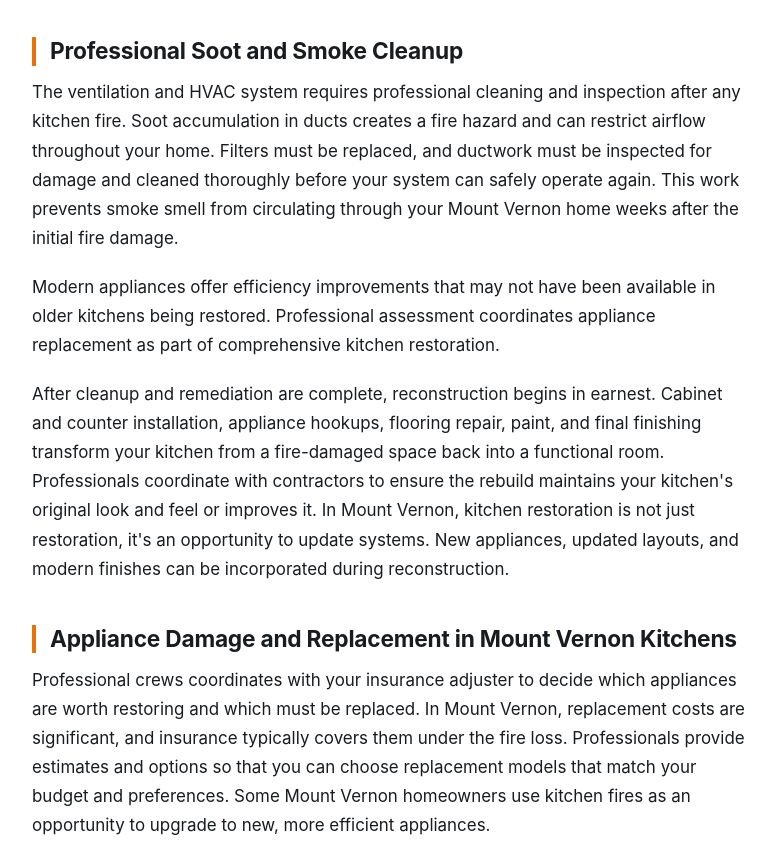
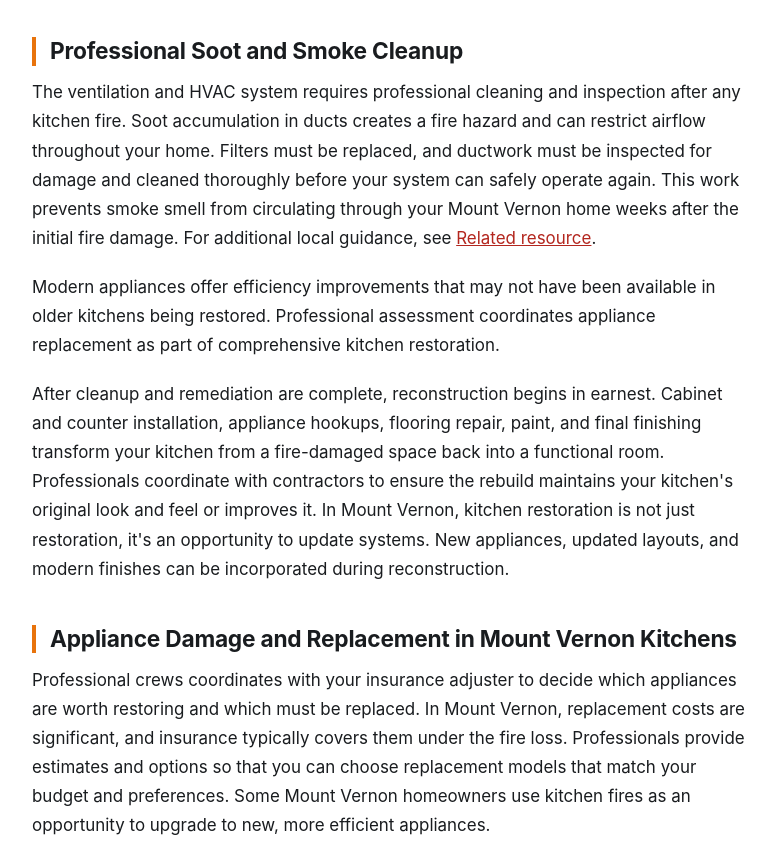
Before and after one commit to cloudstackingmasumak/mount-vernon-wa-fire-damage, a plain HTML site: page index.html in a window 1280 px wide. Shown: the part 1672-2516 px from the top of the page, without its empty margins (250-1025 px from the left). Drawn offline with Linux system fonts and the light colour scheme.

Commit message:
add index.html

```diff
--- a/index.html
+++ b/index.html
@@ -95,7 +95,7 @@
 <p>Most fire-damaged appliances are replaced rather than repaired. The cost and downtime of repair often exceed replacement cost. Some newer appliances have electronic components that are destroyed by heat or soot. Older appliances might be worth saving if only cosmetic damage occurred. The decision depends on the appliance age, the extent of damage, and availability of replacement models. In Mount Vernon, the restoration team helps prioritize which appliances are worth attempting to save.</p>
 <p>Custom cabinets are often worth restoration investment even if it costs more than standard replacement, due to the cost of custom work. Painted cabinets may be more easily refinished than stained wood that has absorbed smoke.</p>
 <h2>Professional Soot and Smoke Cleanup</h2>
-<p>The ventilation and HVAC system requires professional cleaning and inspection after any kitchen fire. Soot accumulation in ducts creates a fire hazard and can restrict airflow throughout your home. Filters must be replaced, and ductwork must be inspected for damage and cleaned thoroughly before your system can safely operate again. This work prevents smoke smell from circulating through your Mount Vernon home weeks after the initial fire damage.</p>
+<p>The ventilation and HVAC system requires professional cleaning and inspection after any kitchen fire. Soot accumulation in ducts creates a fire hazard and can restrict airflow throughout your home. Filters must be replaced, and ductwork must be inspected for damage and cleaned thoroughly before your system can safely operate again. This work prevents smoke smell from circulating through your Mount Vernon home weeks after the initial fire damage. <span class="cloudstack-context" data-cloudstack-interlinks="v2" data-interlink-role="context">For additional local guidance, see <a href="https://mount-vernon-wa-fire-damage-5c8a4e.gitlab.io/">Related resource</a>.</span></p>
 <p>Modern appliances offer efficiency improvements that may not have been available in older kitchens being restored. Professional assessment coordinates appliance replacement as part of comprehensive kitchen restoration.</p>
 <p>After cleanup and remediation are complete, reconstruction begins in earnest. Cabinet and counter installation, appliance hookups, flooring repair, paint, and final finishing transform your kitchen from a fire-damaged space back into a functional room. Professionals coordinate with contractors to ensure the rebuild maintains your kitchen's original look and feel or improves it. In Mount Vernon, kitchen restoration is not just restoration, it's an opportunity to update systems. New appliances, updated layouts, and modern finishes can be incorporated during reconstruction.</p>
 <h2>Appliance Damage and Replacement in Mount Vernon Kitchens</h2>
@@ -104,7 +104,7 @@
 <p>Determining whether an appliance is salvageable requires careful assessment. Some Mount Vernon kitchens have appliances that are surface-damaged by soot but functionally intact inside. These items can be cleaned, deodorized, and restored to working condition. Other appliances are damaged structurally or functionally and must be replaced. Gas appliances especially must be professionally inspected for safety before reuse after a fire.</p>
 <h2>Cabinetry and Structural Damage</h2>
 <p>Drywall and subflooring around the cooking area also require inspection. Grease fires often heat the wall surface above the stove enough to damage the drywall finish or even the substrate beneath. If heat damaged structural components, they must be replaced to restore your kitchen safely.</p>
-<p>Entire sections of wiring may need replacement. Outlets and switches damaged by heat must be replaced. Once approved, the electrical system can be safely used again for cooking and kitchen appliances.</p>
+<p>Entire sections of wiring may need replacement. Outlets and switches damaged by heat must be replaced. Once approved, the electrical system can be safely used again for cooking and kitchen appliances. <span class="cloudstack-context" data-cloudstack-interlinks="v2" data-interlink-role="context">For additional local guidance, see <a href="https://servicepros-guides.fsn1.your-objectstorage.com/mount-vernon-wa-fire-damage/index.html">Related local guide</a>.</span></p>
 <p>Every appliance in your Mount Vernon kitchen might be affected by fire damage. Your refrigerator, oven, dishwasher, microwave, and small countertop appliances all face potential damage. Some appliances are damaged beyond repair. Others just need cleaning. Electronics get soot inside them, which conducts electricity and creates hazards. Appliances with electrical components shouldn't be used after exposure to conductive soot. Professionals assess each appliance. Some get professional internal cleaning. Others get replaced. Professionals coordinate with insurance to make sure replacement decisions are documented for your claim. Damaged appliances also get photographed for proof of the extent of kitchen fire damage. These photos support your insurance settlement and justify the scale of restoration needed.</p>
 <h2>Getting Your Mount Vernon Kitchen Back to Normal</h2>
 <p>A kitchen fire is traumatic. Restoring your kitchen to full function is how you reclaim your home. Professional cleanup that understands the specific challenges of kitchen fires in Mount Vernon achieves this restoration completely. Professionals've helped dozens of Mount Vernon families restore kitchens after fires. Professionals know every product, technique, and solution that works. Professionals handle the restoration so you can focus on recovery.</p>
@@ -119,5 +119,6 @@
 <p class="cta-row"><a class="cta" style="background:var(--a);color:#fff" href="tel:+18448106096">Call (844) 810-6096 now</a></p>
 </div></main>
 
+<section class="related cloudstack-related" data-cloudstack-interlinks="v2" data-interlink-role="bottom"><div class="wrap"><h2>More Mount Vernon fire damage restoration resources</h2><div class="rgrid"><a class="rcard" href="https://servicepros-gallatin-tn-fire-damage.static.hf.space/mount-vernon-wa-fire-damage/index.html" data-interlink-role="bottom-link">See related help</a><a class="rcard" href="https://servicepros.mataroa.blog/blog/restoring-vs-replacing-in-mount-vernon-wa/" data-interlink-role="bottom-link">Read a related guide</a><a class="rcard" href="https://cs-anoka-fire-damage.onrender.com/mount-vernon-wa-fire-damage/index.html" data-interlink-role="bottom-link">Related resource</a><a class="rcard" href="https://servicepros.t3.tigrisfiles.io/mount-vernon-wa-fire-damage/index.html" data-interlink-role="bottom-link">Related local guide</a></div></div></section>
 <footer class="site"><div class="wrap"><p class="res">Helpful resources: <a href="https://www.nfpa.org/education-and-research/home-fire-safety" rel="nofollow">NFPA home fire safety</a> · <a href="https://www.usfa.fema.gov/prevention/home-fires/" rel="nofollow">U.S. Fire Administration</a> · <a href="https://iicrc.org/" rel="nofollow">IICRC standards</a></p><p><a href="index.html">More Mount Vernon fire damage restoration guides</a></p><p><a href="https://firedamagerestorationmountvernonwa.us">Mount Vernon Fire Damage Restoration</a></p><p style="opacity:.7">Mount Vernon Fire Damage Restoration · Mount Vernon, WA</p></div></footer>
 </body></html>
```
